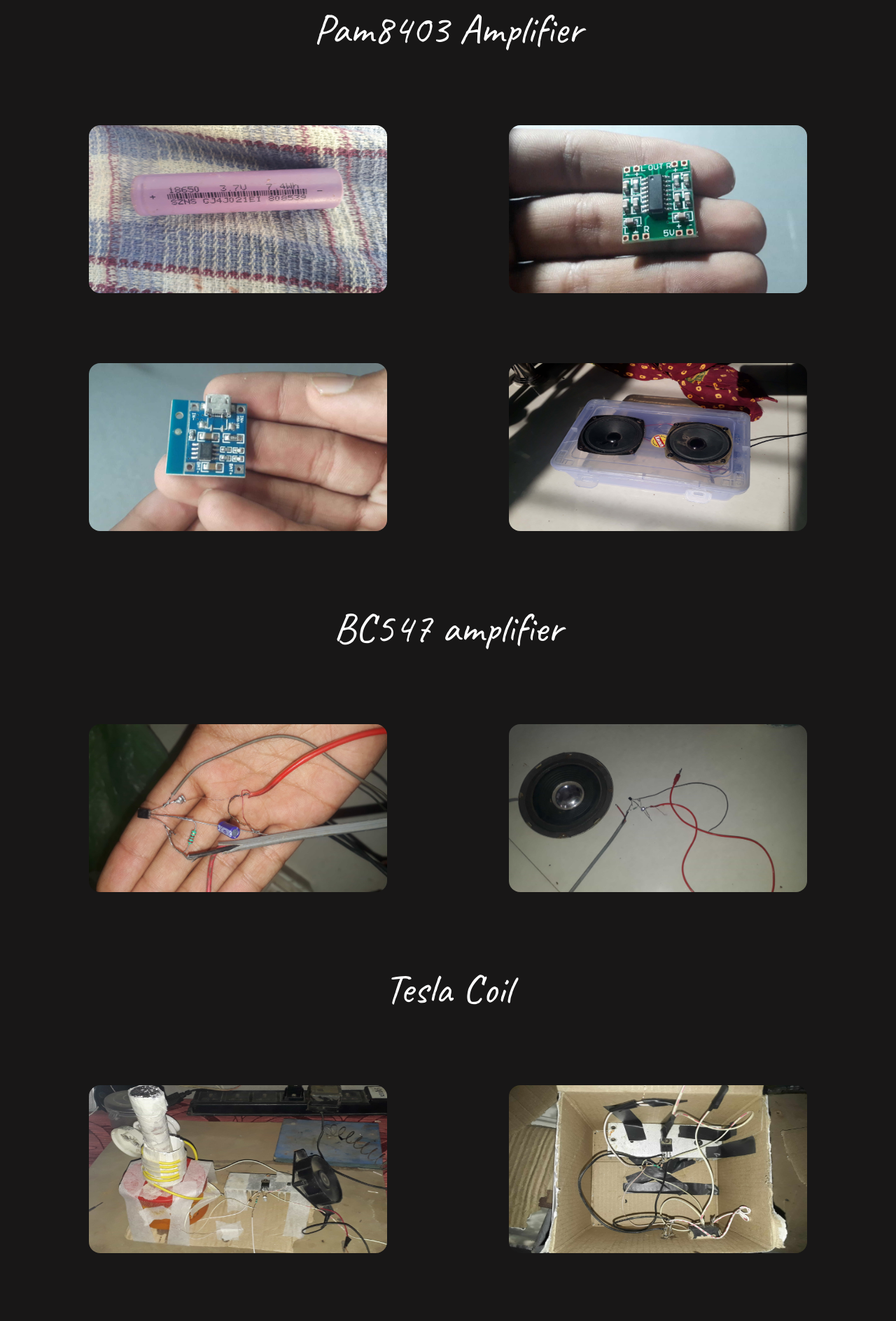
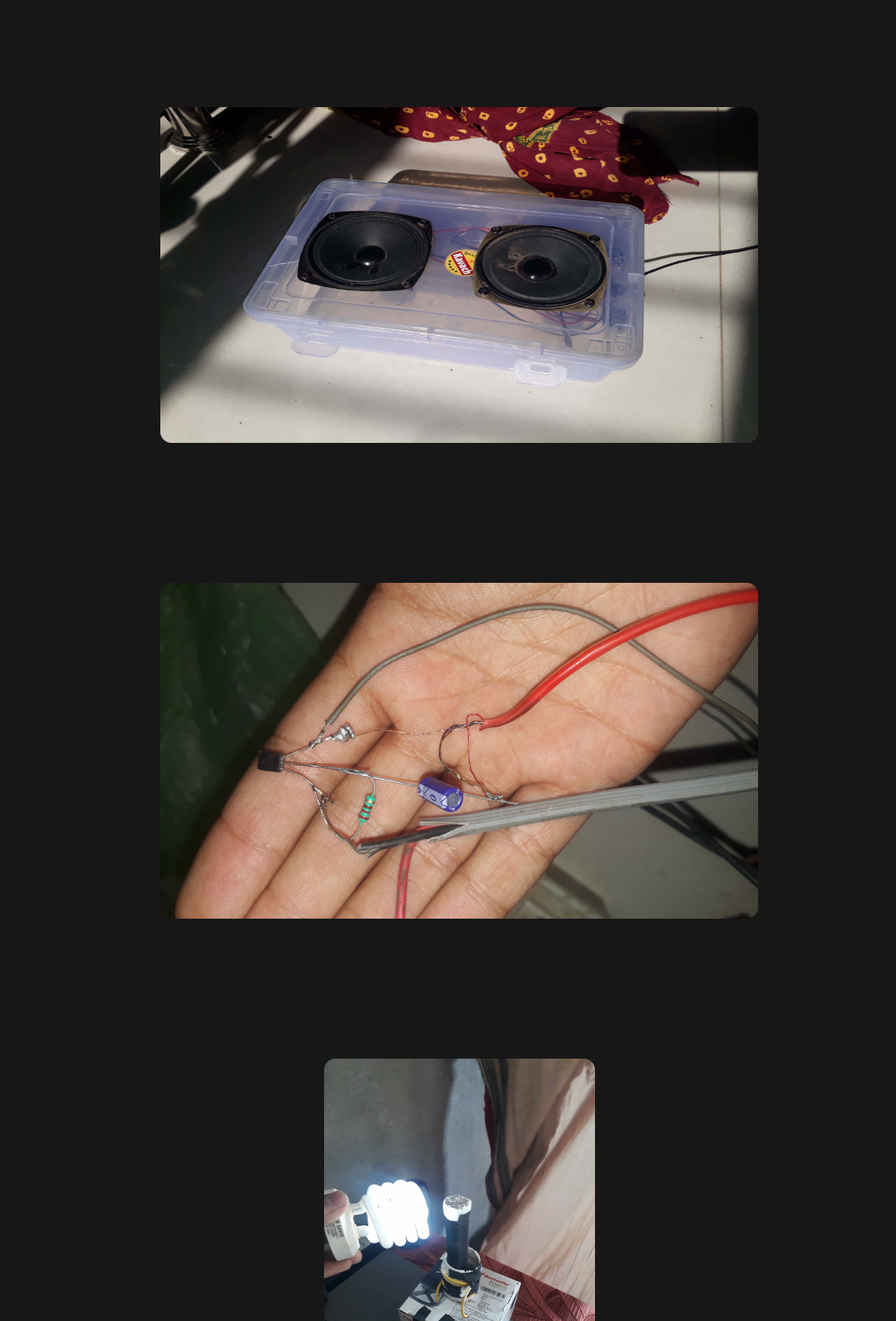
Before and after one commit to Universe-Echo/Portfolio, a plain HTML site: page html/projects.html in a window 1280 px wide. Shown: the part 230-2118 px from the top of the page at 70% size. Drawn offline with nearby package versions, Linux system fonts and the light colour scheme; files whose address does not match are found by name; a web font is replaced by a local one.

Commit message:
edit in projects.html

```diff
--- a/Css/index.css
+++ b/Css/index.css
@@ -261,28 +261,37 @@ figure:hover img {
 
 }
 
-.standard-landscape-img {
+/* .standard-landscape-img {
     width: 426px;
     height: 240px;
+} */
+
+.standard-landscape-img {
+    width: 854px;
+    height: 480px;
 }
 
-.standard-portrait-img {
+/* .standard-portrait-img {
     width: 290px;
     height: 426px;
+} */
+
+.standard-portrait-img {
+    width: 387px;
+    height: 516px;
 }
 
-.standard-landscape-custom1-img {
+/* .standard-landscape-custom1-img {
     width: 640px;
     height: 360px;
-}
+} */
 
 /* Projects.html */
 
 .projects-div {
     justify-content: space-around;
     align-items: center;
-    margin-block: 100px;
-
+    margin-block: 200px;
 }
 
 
@@ -315,5 +324,10 @@ figure:hover img {
     justify-content: left;
     flex-direction: row;
     align-items: left;
-    margin-top: 50px;
+    margin-top: 20px;
 }
+
+.pam8403-amplifier {
+    /* border: white 2px ridge; */
+    margin-block: 50px;
+}
--- a/html/projects.html
+++ b/html/projects.html
@@ -46,127 +46,67 @@
 
         <section class="projects" id="projects">
 
-            <section class="amplifier">
-                <div class="projects-title-amplifier-heading container">
-                    <label for="" class="hover-anim">Pam8403 Amplifier</label>
+            <section class="pam8403-amplifier container">
+                <div class="projects-div container flex">
+                    <a href="">
+                        <figure>
+                            <img src="../img/amplifier/20210407_085140.jpg" alt="piano" class="standard-landscape-img">
+                            <figcaption>Pam8403 Amplifier</figcaption>
+                        </figure>
+                    </a>
                 </div>
             </section>
 
+
+            <section class="BC547-amplifier container">
                 <div class="projects-div container flex">
-                <figure>
-                    <img src="../img/amplifier/20210401_145731.jpg" alt="electronics" class="standard-landscape-img">
-                    <figcaption>Samsung 18650 cell</figcaption>
-                </figure>
-                <figure>
-                    <img src="../img/amplifier/1617765965071.jpg" alt="piano" class="standard-landscape-img">
-                    <figcaption>Pam 8403</figcaption>
-                </figure>
-            </div>
-
-
-            <div class="projects-div container flex">
-                <figure>
-                    <img src="../img/amplifier/1617269129116.jpg" alt="piano" class="standard-landscape-img">
-                    <figcaption>Tp 4056</figcaption>
-                </figure>
-
-                <figure>
-                    <img src="../img/amplifier/20210407_085140.jpg" alt="piano" class="standard-landscape-img">
-                    <figcaption>Final Product</figcaption>
-                </figure>
-            </div>
-
-        </section>
-
-        <section class="BC547-amplifier">
-            <div class="projects-title-amplifier-heading container">
-                <label for="" class="hover-anim">BC547 amplifier</label>
-            </div>
-
-            <div class="projects-div container flex">
+                    <a href="">
                         <figure>
                             <img src="../img/bc547 amplifier/20210505_085223.jpg" alt="electronics"
                                 class="standard-landscape-img">
                             <figcaption>BC547 amplifier</figcaption>
                         </figure>
-                <figure>
-                    <img src="../img/bc547 amplifier/20210505_085313.jpg" alt="electronics"
-                        class="standard-landscape-img">
-                    <figcaption>BC547 amplifier</figcaption>
-                </figure>
+                    </a>
                 </div>
             </section>
 
-        <section class="Tesla-coil">
-            <div class="projects-title-amplifier-heading container">
-                <label for="" class="hover-anim">Tesla Coil</label>
-            </div>
-
+            <section class="Tesla-coil container">
                 <div class="projects-div container flex">
+                    <a href="">
                         <figure>
-                    <img src="../img/tesla coil/20210424_212856.jpg" alt="electronics" class="standard-landscape-img">
-                    <figcaption>Prototype</figcaption>
-                </figure>
-                <figure>
-                    <img src="../img/tesla coil/20210425_105130.jpg" alt="electronics" class="standard-landscape-img">
-                    <figcaption>Tesla Coil Inside</figcaption>
-                </figure>
-            </div>
-
-            <div class="projects-div container flex">
-                <figure>
-                    <img src="../img/tesla coil/20210425_104949.jpg" alt="electronics" class="standard-portrait-img">
+                            <img src="../img/tesla coil/20210425_110032.jpg" alt="electronics"
+                                class="standard-portrait-img">
                             <figcaption>Tesla Coil</figcaption>
                         </figure>
-                <figure>
-                    <img src="../img/tesla coil/20210425_110032.jpg" alt="electronics" class="standard-portrait-img">
-                    <figcaption>Tesla Coil</figcaption>
-                </figure>
+                    </a>
                 </div>
+            </section>
 
-
-            <section class="Solar-Panels">
-                <div class="projects-title-amplifier-heading container">
-                    <label for="" class="hover-anim">Solar-Panels</label>
-                </div>
-
+            <section class="Solar-Panels container">
                 <div class="projects-div container flex">
-                    <figure>
-                        <img src="../img/Solar panels/20211226_191733.jpg" electronics" class="standard-landscape-img">
-                        <figcaption>Inverter/Battery</figcaption>
-                    </figure>
-                    <figure>
-                        <img src="../img/Solar panels/20211229_212040.jpg" alt="electronics"
-                            class="standard-portrait-img">
-                        <figcaption>Controller</figcaption>
-                    </figure>
-                </div>
-
-                <div class="projects-div container flex">
+                    <a href="../index.html">
                         <figure>
                             <img src="../img/Solar panels/20211230_145534.jpg" electronics"
-                            class="standard-landscape-custom1-img">
+                                class="standard-landscape-img">
                             <figcaption>Solar Panels</figcaption>
                         </figure>
+                    </a>
                 </div>
+            </section>
 
-                <section class="Home-automation">
-                    <div class="projects-title-amplifier-heading container">
-                        <label for="" class="hover-anim">Home-automation</label>
-                    </div>
-
+            <section class="Home-automation container">
                 <div class="projects-div container flex">
+                    <a href="">
                         <figure>
                             <img src="../img/Solar panels/20211226_191733.jpg" electronics"
                                 class="standard-landscape-img">
-                            <figcaption>Inverter/Battery</figcaption>
+                            <figcaption>Home Automation</figcaption>
                         </figure>
-                        <figure>
-                            <img src="../img/Solar panels/20211229_212040.jpg" alt="electronics"
-                                class="standard-landscape-img">
-                            <figcaption>Controller</figcaption>
-                        </figure>
+                    </a>
                 </div>
+            </section>
+
+        </section>
 
     </div>
 </body>
```
Also changed, not shown: 1 other file. Lines whose indentation alone changed are shown as unchanged.
